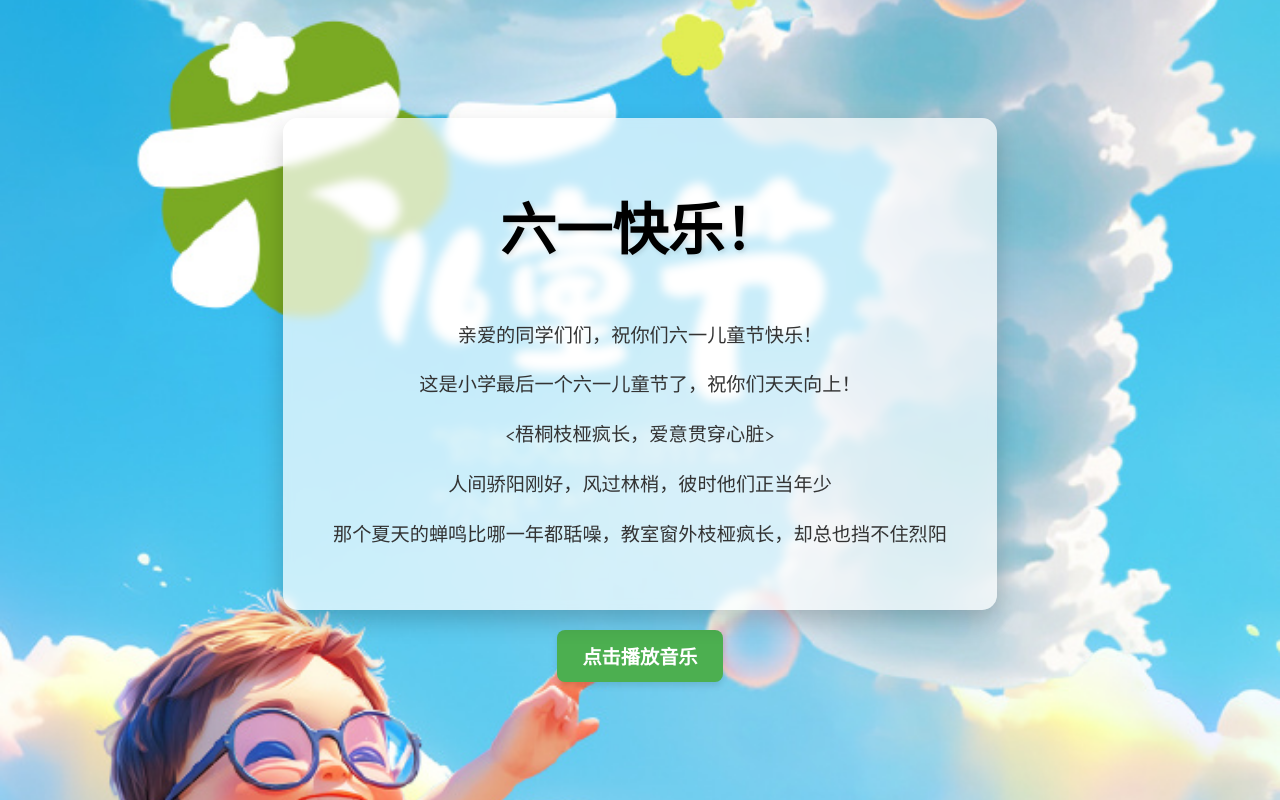
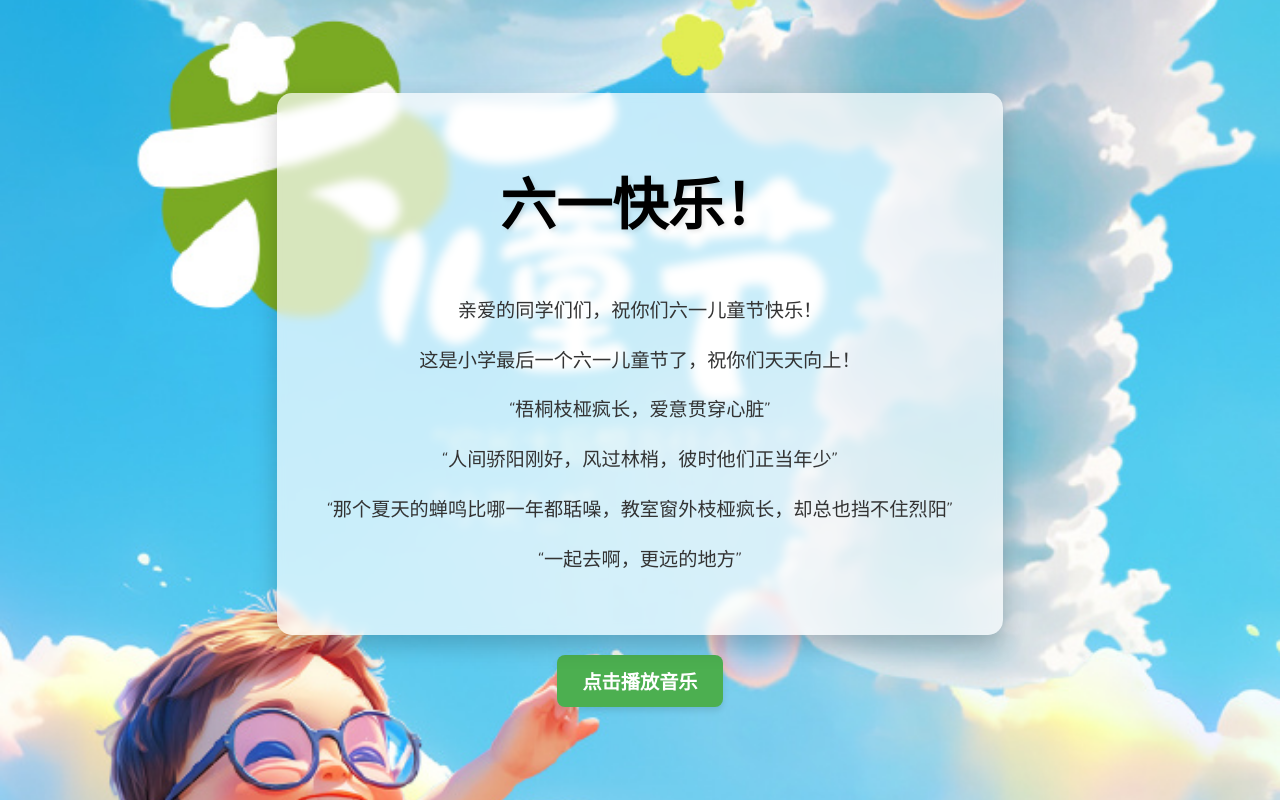
Before and after one commit to Kevin-TALPAD/-html-, a plain HTML site: page index.html in a window 1280 px wide. Drawn offline with Linux system fonts and the light colour scheme.

Commit message:
更新 index.html

```diff
--- a/index.html
+++ b/index.html
@@ -95,9 +95,10 @@
         <div class="text-content" id="yourTextContent">
             <p>亲爱的同学们们，祝你们六一儿童节快乐！</p>
             <p>这是小学最后一个六一儿童节了，祝你们天天向上！</p>
-            <p><梧桐枝桠疯长，爱意贯穿心脏></p>
-            <p>人间骄阳刚好，风过林梢，彼时他们正当年少</p>
-            <p>那个夏天的蝉鸣比哪一年都聒噪，教室窗外枝桠疯长，却总也挡不住烈阳</p>
+            <p>“梧桐枝桠疯长，爱意贯穿心脏”</p>
+            <p>“人间骄阳刚好，风过林梢，彼时他们正当年少”</p>
+            <p>“那个夏天的蝉鸣比哪一年都聒噪，教室窗外枝桠疯长，却总也挡不住烈阳”</p>
+            <p>“一起去啊，更远的地方”</p>
         </div>
     </div>
 
```
